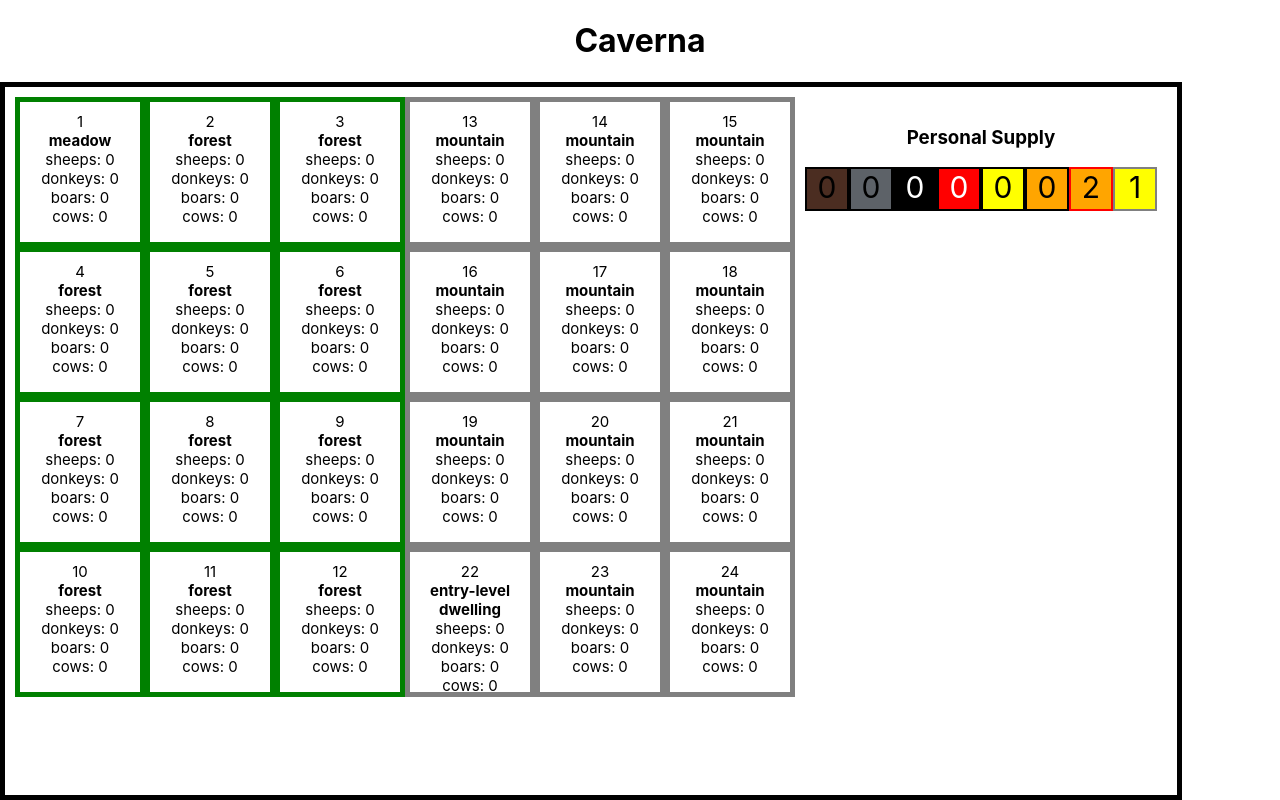
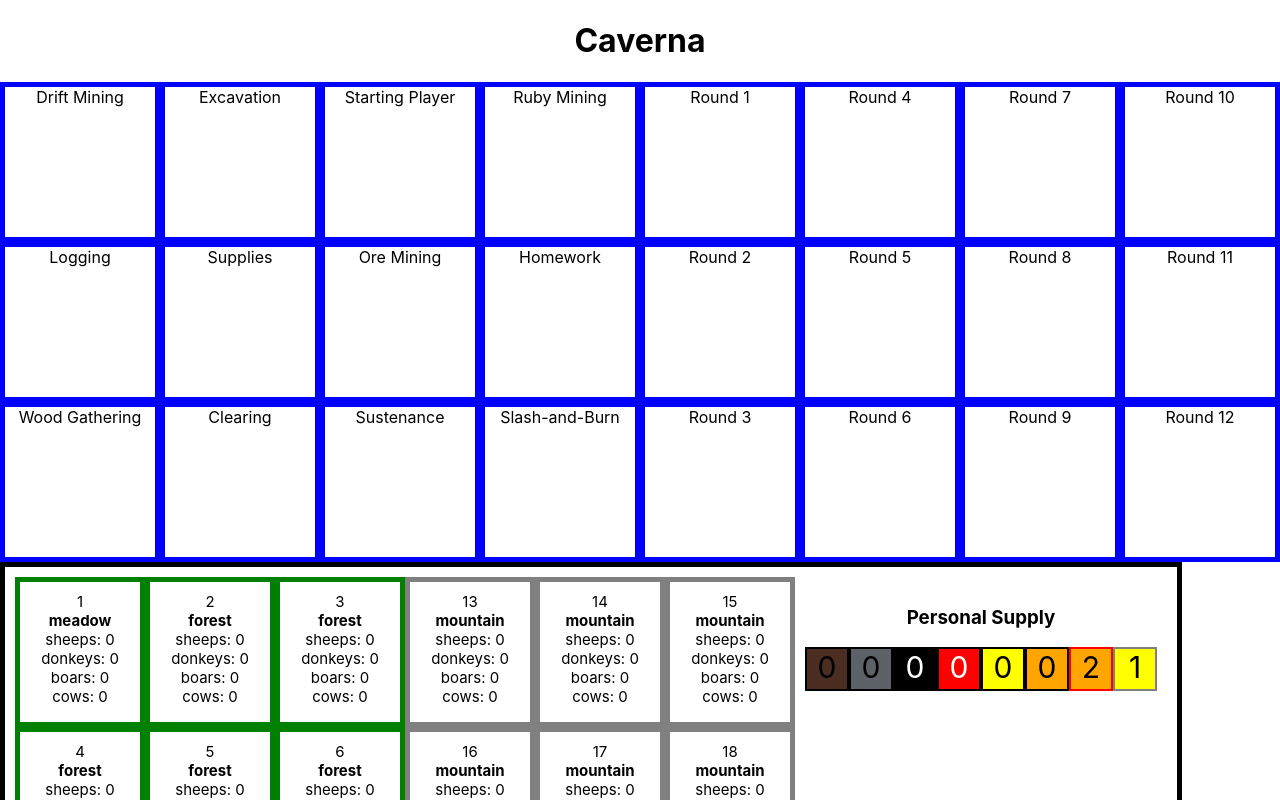
Before and after one commit to lynnter/caverna-simulator, a React (Create React App) app: page / in a window 1280 px wide. Shown: the top 800 px of the page. Built offline with nearby package versions, Linux system fonts and the light colour scheme.

Commit message:
added backbone of mainboard

```diff
--- a/src/App.css
+++ b/src/App.css
@@ -4,6 +4,12 @@
   min-height: 100vh;
   flex-direction: column;
   margin: 0;
+}
+
+.MainGameStyle {
+  border: 5px solid blue;
+  width: 150px;
+  height: 150px;
 }
 
 .HomeBoard {
--- a/src/App.js
+++ b/src/App.js
@@ -13,116 +13,104 @@
                 [
                   {
                     id: 1,
-                    action: 'Drift Mining'
+                    title: 'Drift Mining'
                   },
                   {
                     id: 2,
-                    action: 'Excavation'
+                    title: 'Excavation'
                   },
                   {
                     id: 3,
-                    action: 'Starting Player'
+                    title: 'Starting Player'
                   },
                   {
                     id: 4,
-                    action: 'Ruby Mining'
+                    title: 'Ruby Mining'
                   },
                   {
                     id: 5,
-                    action: 'random'
+                    title: 'Round 1'
                   },
                   {
                     id: 6,
-                    action: 'random'
+                    title: 'Round 4'
                   },
                   {
                     id: 7,
-                    action: 'random'
+                    title: 'Round 7'
                   },
                   {
                     id: 8,
-                    action: 'random'
-                  },
-                  {
-                    id: 9,
-                    action: 'random'
+                    title: 'Round 10'
                   },
                 ],
                 [
                   {
+                    id: 9,
+                    title: 'Logging'
+                  },
+                  {
                     id: 10,
-                    action: 'Logging'
+                    title: 'Supplies'
                   },
                   {
                     id: 11,
-                    action: 'Supplies'
+                    title: 'Ore Mining'
                   },
                   {
                     id: 12,
-                    action: 'Ore Mining'
+                    title: 'Homework'
                   },
                   {
                     id: 13,
-                    action: 'Homework'
+                    title: 'Round 2'
                   },
                   {
                     id: 14,
-                    action: 'random'
+                    title: 'Round 5'
                   },
                   {
                     id: 15,
-                    action: 'random'
+                    title: 'Round 8'
                   },
                   {
                     id: 16,
-                    action: 'random'
-                  },
+                    title: 'Round 11'
+                  }
+                ],
+                [
                   {
                     id: 17,
-                    action: 'random'
+                    title: 'Wood Gathering'
                   },
                   {
                     id: 18,
-                    action: 'random'
+                    title: 'Clearing'
                   },
-    ],
-    [
                   {
                     id: 19,
-                    action: 'Wood Gathering'
+                    title: 'Sustenance'
                   },
                   {
                     id: 20,
-                    action: 'Clearing'
+                    title: 'Slash-and-Burn'
                   },
                   {
                     id: 21,
-                    action: 'Sustenance'
+                    title: 'Round 3'
                   },
                   {
                     id: 22,
-                    action: 'Slash-and-Burn'
+                    title: 'Round 6'
                   },
                   {
                     id: 23,
-                    action: 'random'
+                    title: 'Round 9'
                   },
                   {
                     id: 24,
-                    action: 'random'
+                    title: 'Round 12'
                   },
-                  {
-                    id: 25,
-                    action: 'random'
-                  },
-                  {
-                    id: 26,
-                    action: 'random'
-                  },
-                  {
-                    id: 27,
-                    action: 'random'
-                  }
                 ],
               ],
     personal : [{
@@ -421,12 +409,24 @@
   }
 
   render() {
+    console.log("MAIN", this.state.maingame)
     return (
       <React.Fragment>
         <div className="App">
         <h1>Caverna</h1>
 
-        <MainGame />
+        <div>
+          {this.state.maingame.map((fullGrid, idx) => (
+            <div key={idx} className="FullGridStyle">
+              {fullGrid.map(mgrid => (
+                <MainGame
+                  mgrid={mgrid}
+                  key={mgrid.id}
+                  />
+              ))}
+            </div>
+          ))}
+        </div>
 
           <div className="HomeBoard">
               <div>
--- a/src/MainGame.js
+++ b/src/MainGame.js
@@ -1,15 +1,17 @@
 import React, { Component } from 'react'
-
+import './App.css'
 export class MainGame extends Component {
 
-
-     render() {
-          return (
-               <div>
-
-               </div>
-          )
-     }
+  render() {
+    console.log("in main", this.props.mgrid)
+      return (
+        <div className="FullGridStyle">
+            <div className="MainGameStyle">
+                {this.props.mgrid.title}
+            </div>
+        </div>
+      )
+  }
 }
 
 export default MainGame
```
Lines whose indentation alone changed are shown as unchanged.
